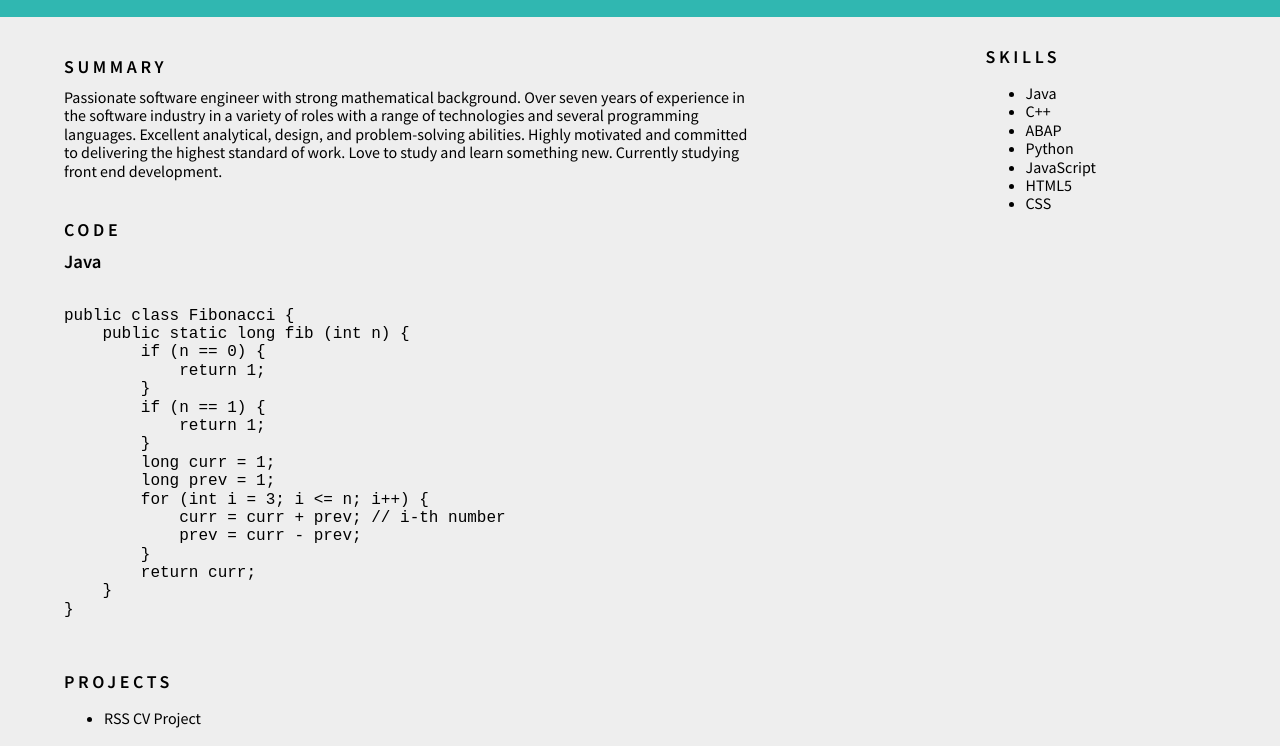
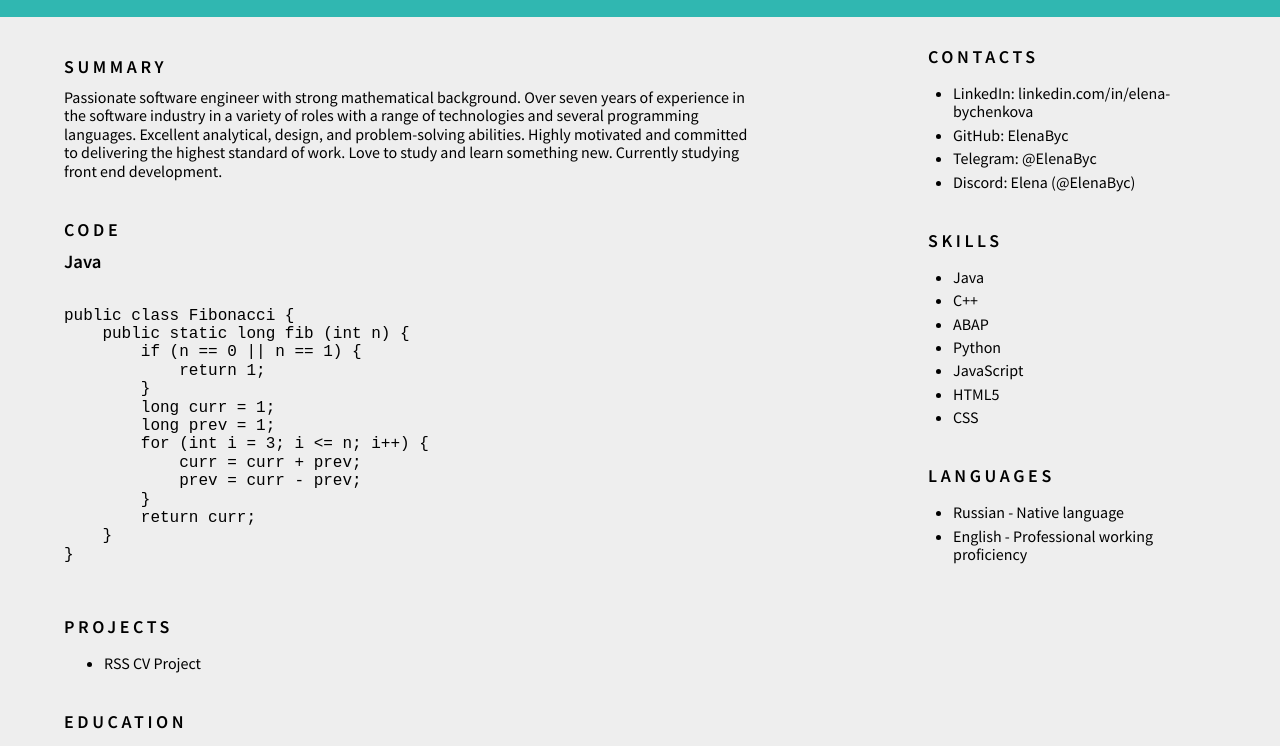
Before and after one commit to ElenaByc/rsschool-cv, a plain HTML site: page index.html in a window 1280 px wide. Shown: the part 206-952 px from the top of the page. Drawn offline with Linux system fonts and the light colour scheme; a web font is replaced by a local one.

Commit message:
feat: add contacts and languages

```diff
--- a/css/styles.css
+++ b/css/styles.css
@@ -28,7 +28,6 @@ a {
 
 .page-wrapper {
     margin: 0 auto;
-	max-width: 1400px;
 }
 
 /* -------------- Header -------------- */
@@ -43,7 +42,8 @@ a {
 .header {
     display: flex;
     align-items: center;
-    justify-content: space-evenly;
+    justify-content: center;
+	column-gap: 10%;
 
     padding: 20px 5%;
     margin-bottom: 20px;
@@ -89,6 +89,8 @@ a {
     justify-content: space-between;
 
     padding: 10px 5%;
+	margin: 0 auto;
+	max-width: 1400px;
 }
 
 .main-section {
@@ -112,8 +114,17 @@ a {
 }
 
 .aside {
-	width: 20%;
+	width: 25%;
 	/* padding-left: 10%; */
+}
+
+.aside ul {
+	padding: 0 0 0 25px;
+	margin-bottom: 40px;
+}
+
+.aside li{
+	margin: 5px 0;
 }
 
 /* -------------- Footer -------------- */
--- a/index.html
+++ b/index.html
@@ -51,16 +51,13 @@
                 <pre><code>
 public class Fibonacci {
     public static long fib (int n) {
-        if (n == 0) {
-            return 1;
-        }
-        if (n == 1) {
+        if (n == 0 || n == 1) {
             return 1;
         }
         long curr = 1;
         long prev = 1;
         for (int i = 3; i <= n; i++) {
-            curr = curr + prev; // i-th number
+            curr = curr + prev;
             prev = curr - prev;
         }
         return curr;
@@ -82,6 +79,13 @@ public class Fibonacci {
                 </ul>
             </section>
             <aside class="aside">
+                <h2 id="contacts">Contacts</h2>
+                <ul>
+                    <li>LinkedIn: <a href="https://www.linkedin.com/in/elena-bychenkova/">linkedin.com/in/elena-bychenkova</a></li>
+                    <li>GitHub: <a href="https://github.com/elenaByc">ElenaByc</a></li>
+                    <li>Telegram: <a href="https://t.me/elenabyc">@ElenaByc</a></li>
+                    <li>Discord: Elena (@ElenaByc)</li>
+                </ul>
                 <h2 id="skills">Skills</h2>
                 <ul>
                     <li>Java</li>
@@ -92,7 +96,11 @@ public class Fibonacci {
                     <li>HTML5</li>
                     <li>CSS</li>
                 </ul>
-
+                <h2 id="languages">Languages</h2>
+                <ul>
+                    <li>Russian - Native language</li>
+                    <li>English - Professional working proficiency</li>
+                </ul>
             </aside>
         </main>
         <footer class="footer">
```
